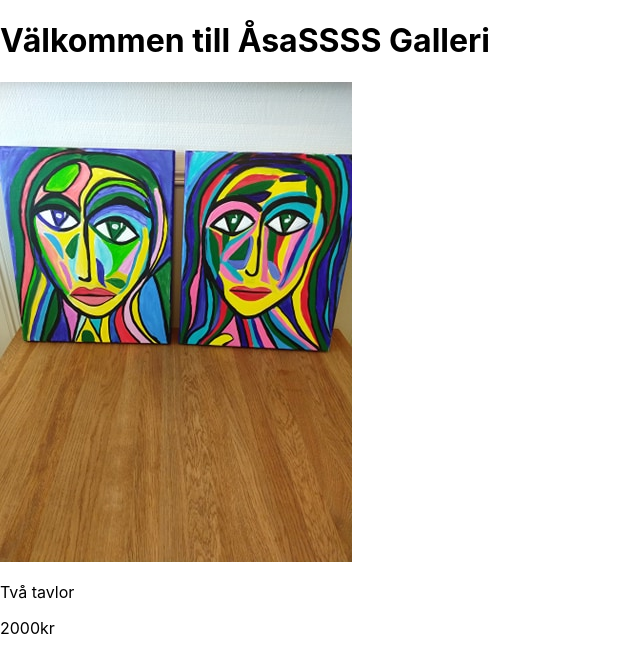
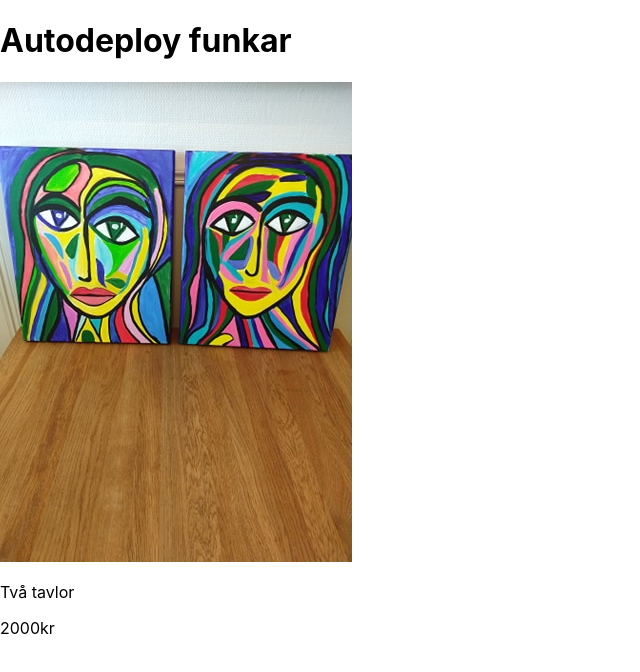
Before and after one commit to Monjola/asas-galleri-react, a React (Create React App) app: page / in a window 1280 px wide. Shown: the top 672 px of the page, without its empty margins (0-640 px from the left). Built offline with nearby package versions, Linux system fonts and the light colour scheme.

Commit message:
testing autodeploy

```diff
--- a/src/components/Header/Header.js
+++ b/src/components/Header/Header.js
@@ -3,7 +3,7 @@ import React from 'react'
 export default function Header() {
     return (
         <div>
-            <h1>Välkommen till ÅsaSSSS Galleri</h1>
+            <h1>Autodeploy funkar</h1>
         </div>
     )
 }
```
